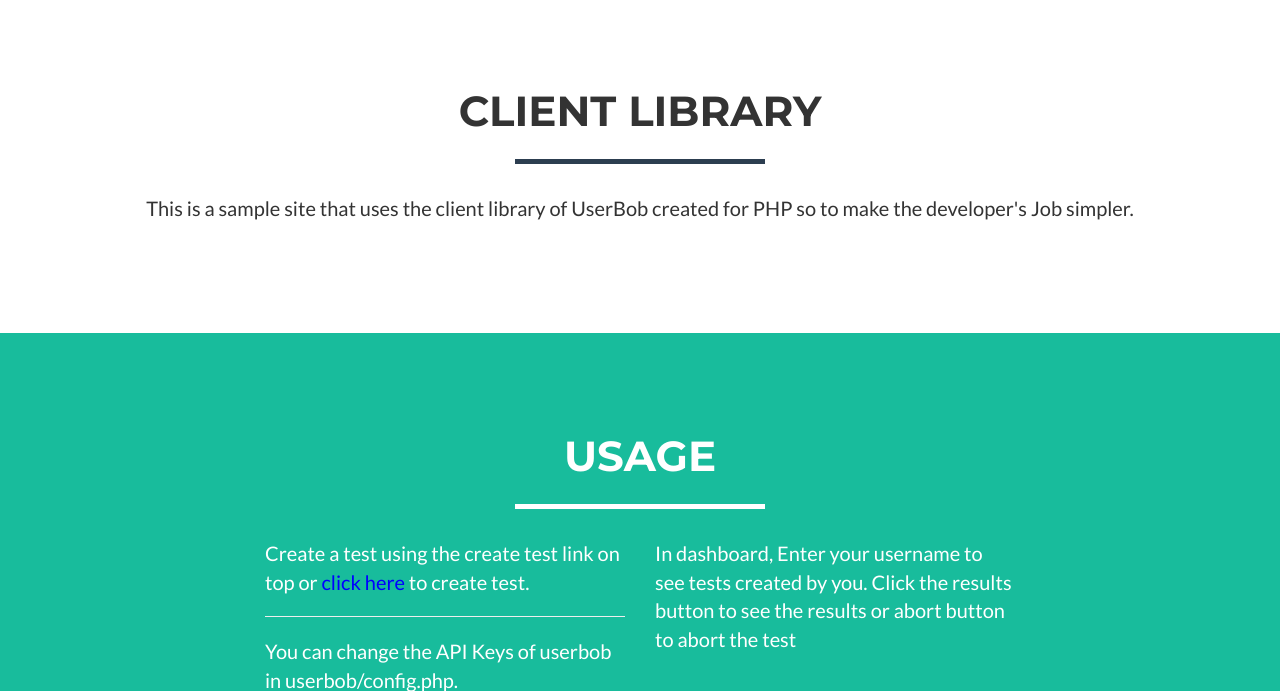
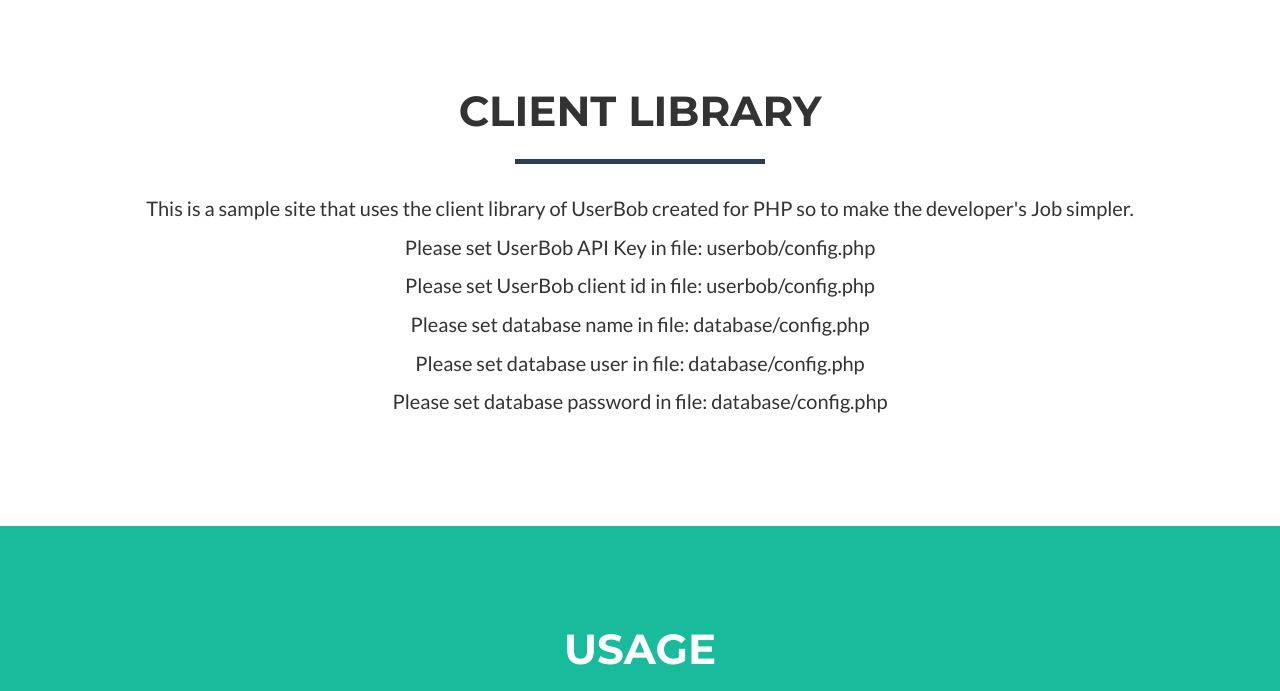
Before and after one commit to JohnWeidner/UserBobSample, a PHP site: page / in a window 1280 px wide. Shown: the part 756-1447 px from the top of the page. Run offline with PHP 8.4, Linux system fonts and the light colour scheme; some libraries are stand-ins or nearby versions.

Commit message:
Some debugging info

```diff
--- a/database/basemodel.php
+++ b/database/basemodel.php
@@ -20,6 +20,9 @@
 
     public function __construct() {
         $this->mysql = new \mysqli(config::getHostname(), config::getUser(), config::getPassword(), config::getDatabase());
+        if ($this->mysql->connect_error) {
+            die('Connect Error (' . $this->mysql->connect_errno . ') ' . $this->mysql->connect_error);
+        }
     }
 
     function all() {
--- a/database/config.php
+++ b/database/config.php
@@ -16,9 +16,9 @@
 class config {
 
     private static $hostname = 'localhost';
-    private static $user = 'thezoq_userbob';
-    private static $password = '2]}m(6v=Z!hC';
-    private static $database = 'thezoq_userbob';
+    private static $user = '<DB_USERNAME>';
+    private static $password = '<DB_PASSWORD>';
+    private static $database = '<DB_NAME>';
 
     public static function getHostname() {
         return self::$hostname;
--- a/head.php
+++ b/head.php
@@ -46,7 +46,7 @@
                     <button type="button" class="navbar-toggle" data-toggle="collapse" data-target="#bs-example-navbar-collapse-1">
                         <span class="sr-only">Toggle navigation</span> Menu <i class="fa fa-bars"></i>
                     </button>
-                    <a class="navbar-brand" href="#page-top">UserBob Sample</a>
+                    <a class="navbar-brand" href="index.php">UserBob Sample</a>
                 </div>
 
                 <!-- Collect the nav links, forms, and other content for toggling -->
--- a/index.php
+++ b/index.php
@@ -1,3 +1,6 @@
+<?php
+include_once './notices.php';
+?>
 <?php include_once './head.php'; ?>
 <header>
     <div class="container" id="maincontent" tabindex="-1">
@@ -24,6 +27,9 @@
                 <p>
                     This is a sample site that uses the client library of UserBob created for PHP so to make the developer's Job simpler.
                 </p>
+                <?php foreach ($notices as $notice) : ?>
+                    <p><?= $notice ?></p>
+                <?php endforeach; ?>
             </div>
         </div>
     </div>
@@ -49,7 +55,7 @@
                 <p>In dashboard, Enter your username to see tests created by you. Click the results button to see the results or abort button to abort the test</p>
             </div>
             <div class="col-lg-8 col-lg-offset-2 text-center">
-                <a href="#" class="btn btn-lg btn-outline">
+                <a href="https://github.com/Farzoqe/UserBobSample" class="btn btn-lg btn-outline">
                     <i class="fa fa-github"></i> Get Code from GitHub
                 </a>
             </div>
--- /dev/null
+++ b/notices.php
@@ -0,0 +1,20 @@
+
+<?php
+
+include_once './autoload.php';
+$notices = [];
+if (UserBob\config::getApiKey() == '<USERBOB_API_KEY>') {
+    $notices[] = 'Please set UserBob API Key in file: userbob/config.php';
+}
+if (UserBob\config::getClientId() == '<USERBOB_CLIENT_ID>') {
+    $notices[] = 'Please set UserBob client id in file: userbob/config.php';
+}
+if (\Database\config::getDatabase() == '<DB_NAME>') {
+    $notices[] = 'Please set database name in file: database/config.php';
+}
+if (\Database\config::getUser() == '<DB_USERNAME>') {
+    $notices[] = 'Please set database user in file: database/config.php';
+}
+if (\Database\config::getPassword() == '<DB_PASSWORD>') {
+    $notices[] = 'Please set database password in file: database/config.php';
+}
--- a/userbob/config.php
+++ b/userbob/config.php
@@ -15,8 +15,8 @@
  */
 class config {
 
-    private static $clientId = 1445;
-    private static $apiKey = 'FMXTHTMAPYIJJNNMXZWYUYMVZEZNSQEOXVKAQAOEUTKPKNVNJOHQCYXDZGPKLBBCVYEHBPUKNUBAVYAEYJMKGGFFCYFVKWLWHKMF';
+    private static $clientId = '<USERBOB_CLIENT_ID>';
+    private static $apiKey = '<USERBOB_API_KEY>';
 
     static function getClientId() {
         return self::$clientId;
--- a/userbob/test.php
+++ b/userbob/test.php
@@ -18,7 +18,7 @@
     private $id;
     private $testName;
     private $testType = 'WEB';
-    private $scenario = 'This is for test purpose';
+    private $scenario = '';
     private $instructions;
     private $url;
     private $numMinutes = '1';
--- a/userbob/userbob.php
+++ b/userbob/userbob.php
@@ -31,7 +31,7 @@
             echo "There was an error getting your balance";
     }
 
-    function getResults($minTestResultId = 0) {
+    function getResults($minTestResultId = 0, &$numResults) {
         $request = new HttpRequest();
         $parameters = array(
             'minTestResultId' => $minTestResultId,
@@ -43,6 +43,7 @@
             die;
         }
         $testResults = [];
+        $numResults = count($response);
         foreach ($response as $row) {
             $userbobResult = new TestResult;
             $workerDetails = $this->getWorker($row->workerId);
```
Also changed, not shown: dashboard.php (+6 -2 lines), update_results.php (+11 -3 lines), 1 other file.
